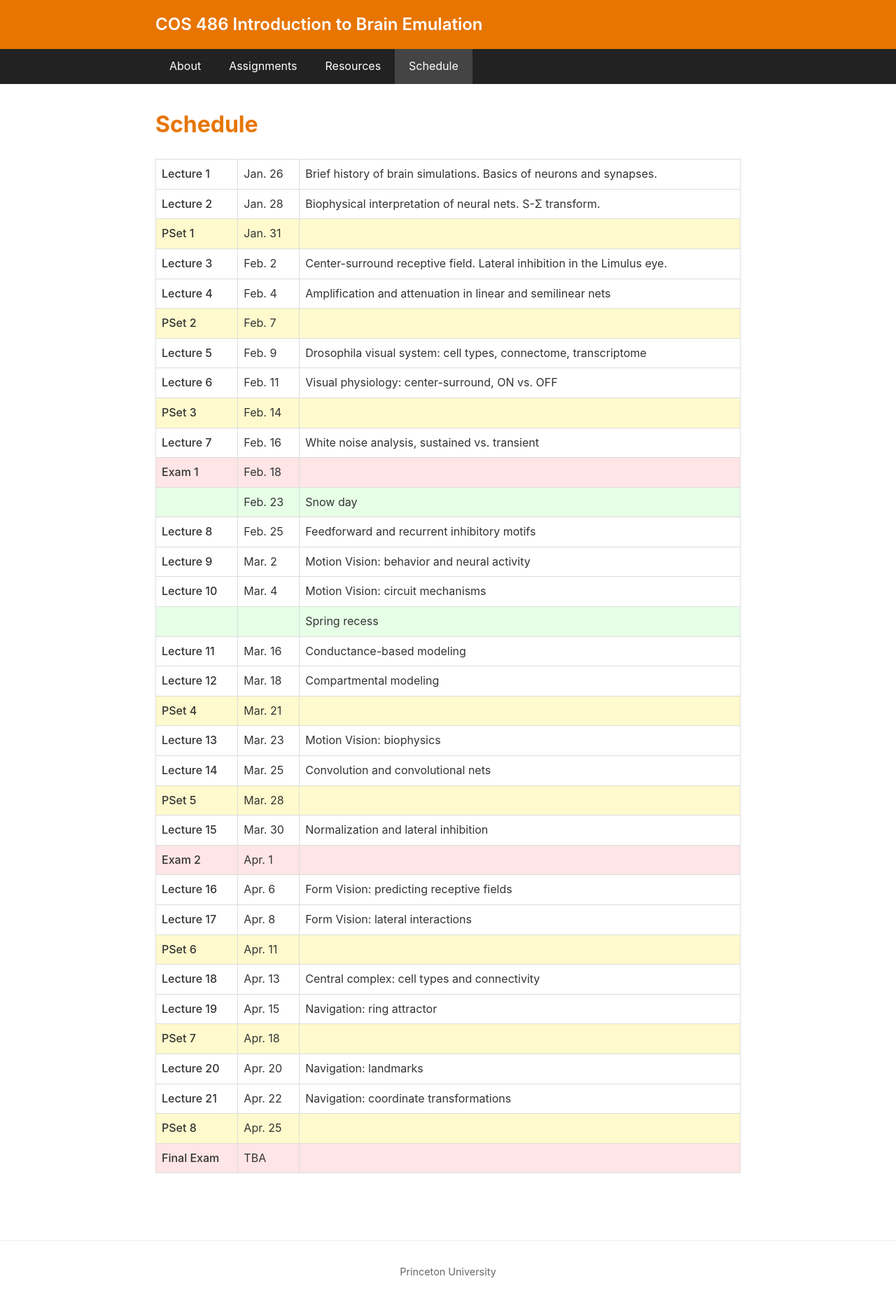
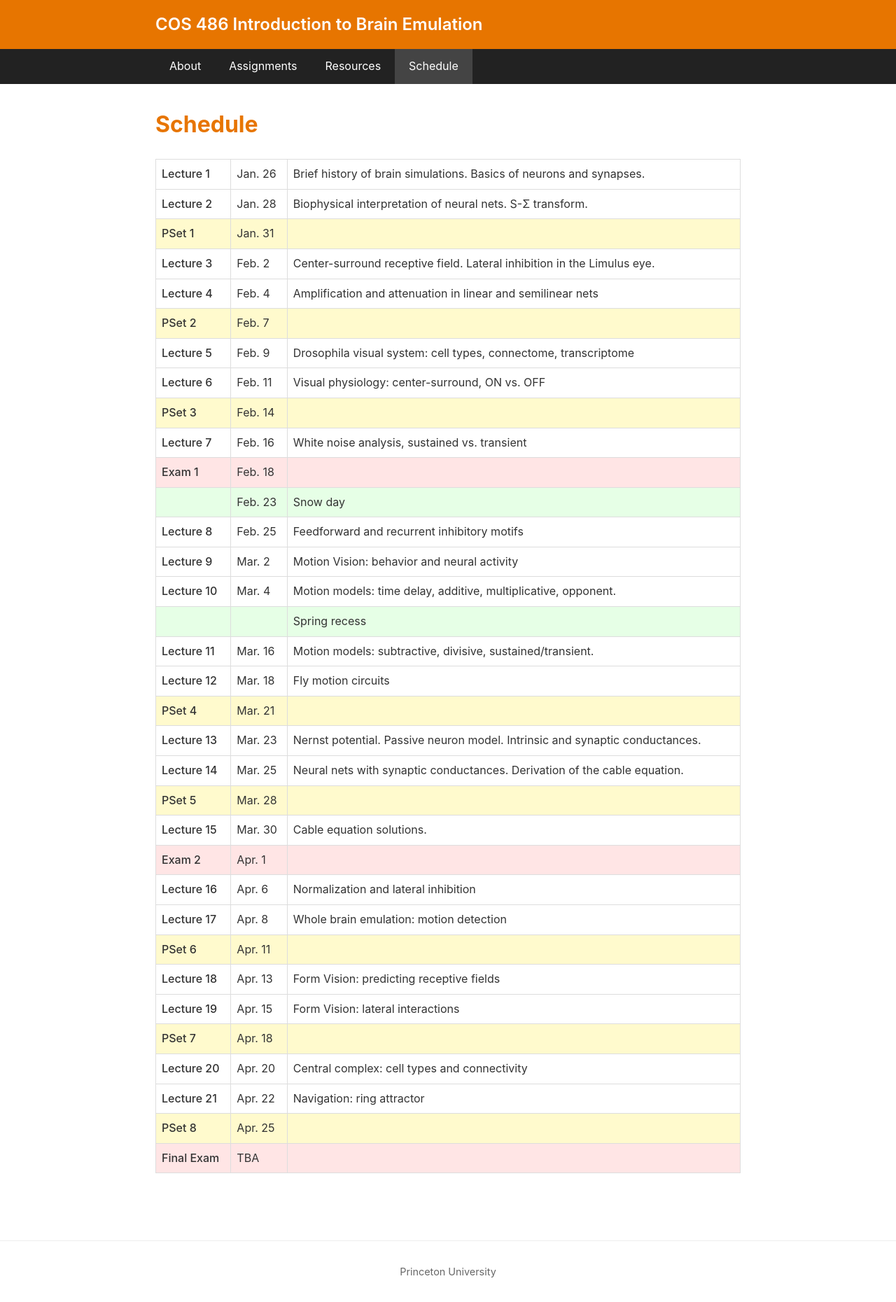
Before and after one commit to brainemulation/brainemulation.github.io, a Jekyll site: the page built from schedule.md, in a window 1280 px wide. Shown: the whole page at 70% size. Built offline with Jekyll 4.4.1, drawn with Linux system fonts in a browser that asks for light colours.

Commit message:
Update schedule topics for lectures 10-21, fix date column wrapping
- Revise topics for lectures 10-21 to reflect biophysical modeling and whole brain emulation content
- Add white-space: nowrap to date column to prevent wrapping

```diff
--- a/_layouts/default.html
+++ b/_layouts/default.html
@@ -91,6 +91,9 @@
     main table td:first-child {
       font-weight: 500;
     }
+    main table td:nth-child(2) {
+      white-space: nowrap;
+    }
     main table tr.exam-row {
       background-color: #ffe5e5;
     }
--- a/schedule.md
+++ b/schedule.md
@@ -21,26 +21,26 @@ permalink: /schedule
 <tr class="recess-row"><td></td><td>Feb. 23</td><td>Snow day</td></tr>
 <tr><td>Lecture 8</td><td>Feb. 25</td><td>Feedforward and recurrent inhibitory motifs</td></tr>
 <tr><td>Lecture 9</td><td>Mar. 2</td><td>Motion Vision: behavior and neural activity</td></tr>
-<tr><td>Lecture 10</td><td>Mar. 4</td><td>Motion Vision: circuit mechanisms</td></tr>
+<tr><td>Lecture 10</td><td>Mar. 4</td><td>Motion models: time delay, additive, multiplicative, opponent.</td></tr>
 <tr class="recess-row"><td></td><td></td><td>Spring recess</td></tr>
-<tr><td>Lecture 11</td><td>Mar. 16</td><td>Conductance-based modeling</td></tr>
-<tr><td>Lecture 12</td><td>Mar. 18</td><td>Compartmental modeling</td></tr>
+<tr><td>Lecture 11</td><td>Mar. 16</td><td>Motion models: subtractive, divisive, sustained/transient.</td></tr>
+<tr><td>Lecture 12</td><td>Mar. 18</td><td>Fly motion circuits</td></tr>
 <tr class="pset-row"><td>PSet 4</td><td>Mar. 21</td><td></td></tr>
-<tr><td>Lecture 13</td><td>Mar. 23</td><td>Motion Vision: biophysics</td></tr>
-<tr><td>Lecture 14</td><td>Mar. 25</td><td>Convolution and convolutional nets</td></tr>
+<tr><td>Lecture 13</td><td>Mar. 23</td><td>Nernst potential. Passive neuron model. Intrinsic and synaptic conductances.</td></tr>
+<tr><td>Lecture 14</td><td>Mar. 25</td><td>Neural nets with synaptic conductances. Derivation of the cable equation.</td></tr>
 <tr class="pset-row"><td>PSet 5</td><td>Mar. 28</td><td></td></tr>
-<tr><td>Lecture 15</td><td>Mar. 30</td><td>Normalization and lateral inhibition</td></tr>
+<tr><td>Lecture 15</td><td>Mar. 30</td><td>Cable equation solutions.</td></tr>
 <tr class="exam-row"><td>Exam 2</td><td>Apr. 1</td><td></td></tr>
-<tr><td>Lecture 16</td><td>Apr. 6</td><td>Form Vision: predicting receptive fields</td></tr>
-<tr><td>Lecture 17</td><td>Apr. 8</td><td>Form Vision: lateral interactions</td></tr>
+<tr><td>Lecture 16</td><td>Apr. 6</td><td>Normalization and lateral inhibition</td></tr>
+<tr><td>Lecture 17</td><td>Apr. 8</td><td>Whole brain emulation: motion detection</td></tr>
 <tr class="pset-row"><td>PSet 6</td><td>Apr. 11</td><td></td></tr>
-<tr><td>Lecture 18</td><td>Apr. 13</td><td>Central complex: cell types and connectivity</td></tr>
-<tr><td>Lecture 19</td><td>Apr. 15</td><td>Navigation: ring attractor</td></tr>
+<tr><td>Lecture 18</td><td>Apr. 13</td><td>Form Vision: predicting receptive fields</td></tr>
+<tr><td>Lecture 19</td><td>Apr. 15</td><td>Form Vision: lateral interactions</td></tr>
 <tr class="pset-row"><td>PSet 7</td><td>Apr. 18</td><td></td></tr>
-<tr><td>Lecture 20</td><td>Apr. 20</td><td>Navigation: landmarks</td></tr>
-<tr><td>Lecture 21</td><td>Apr. 22</td><td>Navigation: coordinate transformations</td></tr>
+<tr><td>Lecture 20</td><td>Apr. 20</td><td>Central complex: cell types and connectivity</td></tr>
+<tr><td>Lecture 21</td><td>Apr. 22</td><td>Navigation: ring attractor</td></tr>
 <tr class="pset-row"><td>PSet 8</td><td>Apr. 25</td><td></td></tr>
-<!-- <tr><td>Lecture 22</td><td></td><td>Whole brain emulation</td></tr> -->
-<!-- <tr><td>Lecture 23</td><td></td><td>Whole brain emulation</td></tr> -->
+<!-- <tr><td>Lecture 22</td><td></td><td>Navigation: landmarks</td></tr> -->
+<!-- <tr><td>Lecture 23</td><td></td><td>Navigation: coordinate transformations</td></tr> -->
 <tr class="exam-row"><td>Final Exam</td><td>TBA</td><td></td></tr>
 </table>
```
